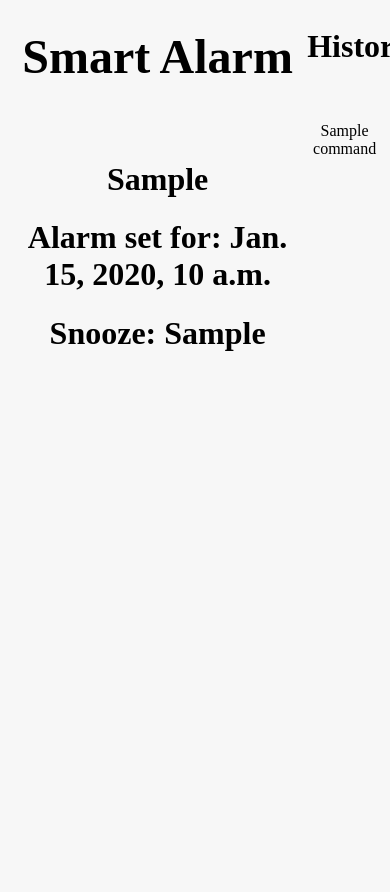
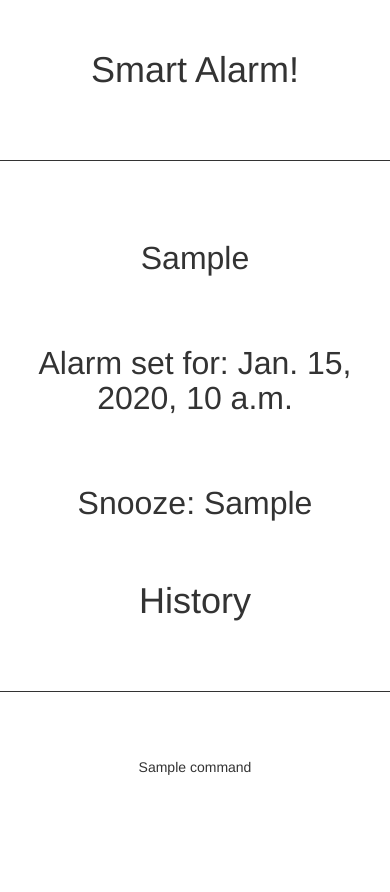
Before and after one commit to okkhoury/smart-alarm-api, a Django app: template SmartAlarm/templates/home.html in a window 390 px wide; the page is wider, and only the part inside the window is pictured. Before the commit the page ends 351 px from the top of that part, so only its background shows below. Run offline with Django 3.2, Linux system fonts and the light colour scheme; the template is opened without the code that fills it: most values are stand-ins (such as "Sample title", 1, 10 or a date in 2020); parts of the project's set-up code (start-up, migrations or seed data) failed here and were passed over; some libraries are stand-ins or nearby versions.

Commit message:
updated visual

```diff
--- a/SmartAlarm/templates/home.html
+++ b/SmartAlarm/templates/home.html
@@ -1,40 +1,64 @@
 <!DOCTYPE html>
 <html lang="en">
 
-<style>
-body {
-    background-color: #f7f7f7;
-}
+<head>
+  <link rel="stylesheet" type="text/css" href="https://maxcdn.bootstrapcdn.com/bootstrap/3.3.7/css/bootstrap.min.css">
+</head>
+
+<style type="text/css">
+    .jumbotron {
+    background-color:transparent; !important;
+    }
 </style>
 
 <div style="width: 100%;">
-   <div style="float:left; width: 80%">
-      <h1><font size="12"><center>Smart Alarm</center></font><br/></h1>
+  <div class="row">
+    <div class="col-md-8"><center>
 
-      <b></b>
+        <div class="jumbotron">
 
-      <h1><center>{{ AlarmOnOffVisual }}</center></h1>
+          <h1>Smart Alarm!</h1>
+        </div>
 
-      <h1><center>Alarm set for: {{ AlarmTimeVisual }}</center></h1>
+        <hr style="height:1px;border:none;color:#333;background-color:#333;" />
 
-      <h1><center>Snooze: {{ SnoozeVisual }}</center></h1>
-   </div>
-   <div style="float:right; width: 20%">
-        <!-- <h1><center>History: </center></h1> -->
+        </br></br>
 
-        <h2><font size="6"><center>History</center></font><br/></h2>
+        <h3><font size="6">{{AlarmOnOffVisual|title}}</font></h3>
 
-        <b></b>
+        </br></br>
 
+        <h3><font size="6">Alarm set for: {{ AlarmTimeVisual}}</font></h3>
+
+        </br></br>
+
+        <h3><font size="6">Snooze: {{ SnoozeVisual }}</font></h3>
+
+    </center></div>
+
+    <div class="col-md-4"><center>
+       <!--  <center><h1>History</h1></center> -->
+
+        <div class="jumbotron">
+          <h1>History</h1>
+        </div>
+
+        <hr style="height:1px;border:none;color:#333;background-color:#333;" />
+
+        <div class="jumbotron">
         {% for command in commandHistory %}
             <div>
                 <p><center>{{ command }}</center></p>
             <br><br/>
             </div>
         {% endfor %}
-   </div>
-</div>
-<div style="clear:both"></div>
+        </div>
+    </center></div>
+  </div>
+
+
+
+</body>
 
 
 </html>
```
Also changed, not shown: api/views.py (+7 -4 lines).
